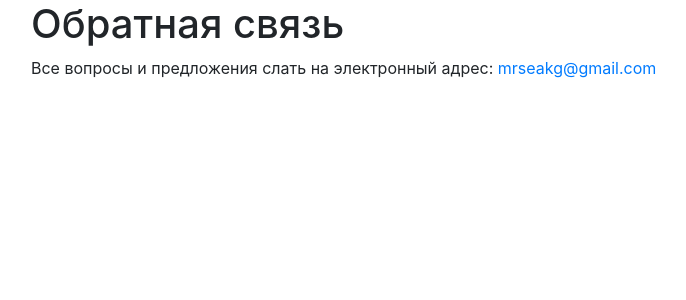
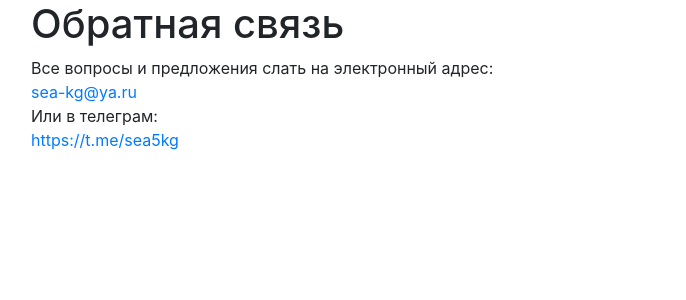
Before and after one commit to sea-kg/gtree, a PHP site: page /contact.php in a window 1280 px wide. Shown: the part 56-356 px from the top of the page, without its empty margins (54-740 px from the left). Run offline with PHP 8.4, Linux system fonts and the light colour scheme.

Commit message:
Updated contact.php

```diff
--- a/www/contact.php
+++ b/www/contact.php
@@ -4,8 +4,10 @@
 ?>
       <div class="container">
         <h1>Обратная связь</h1>
-        Все вопросы и предложения слать на электронный адрес:
-        <a href="mailto:mrseakg@gmail.com">mrseakg@gmail.com</a>
+        Все вопросы и предложения слать на электронный адрес:<br>
+        <a href="mailto:sea-kg@ya.ru">sea-kg@ya.ru</a><br>
+        Или в телеграм:<br>
+        <a href="https://t.me/sea5kg">https://t.me/sea5kg</a><br>
       </div>
   </body>
 </html>
```
